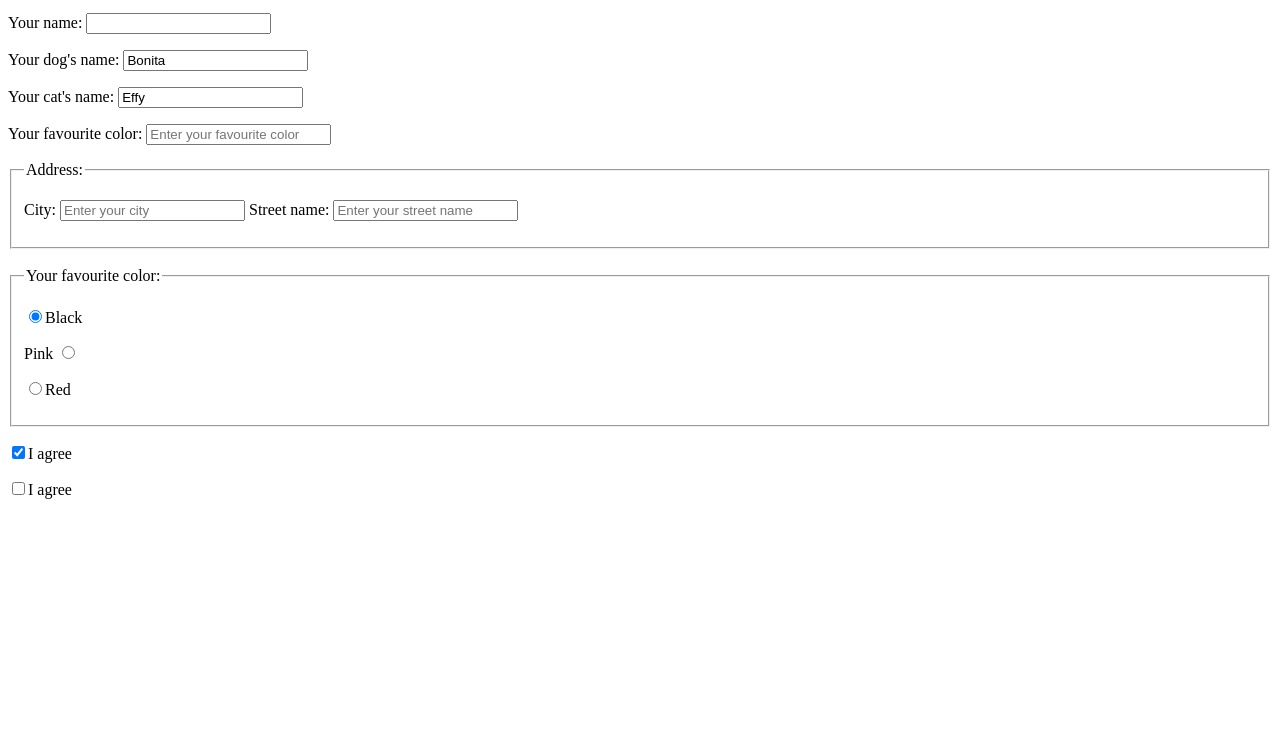
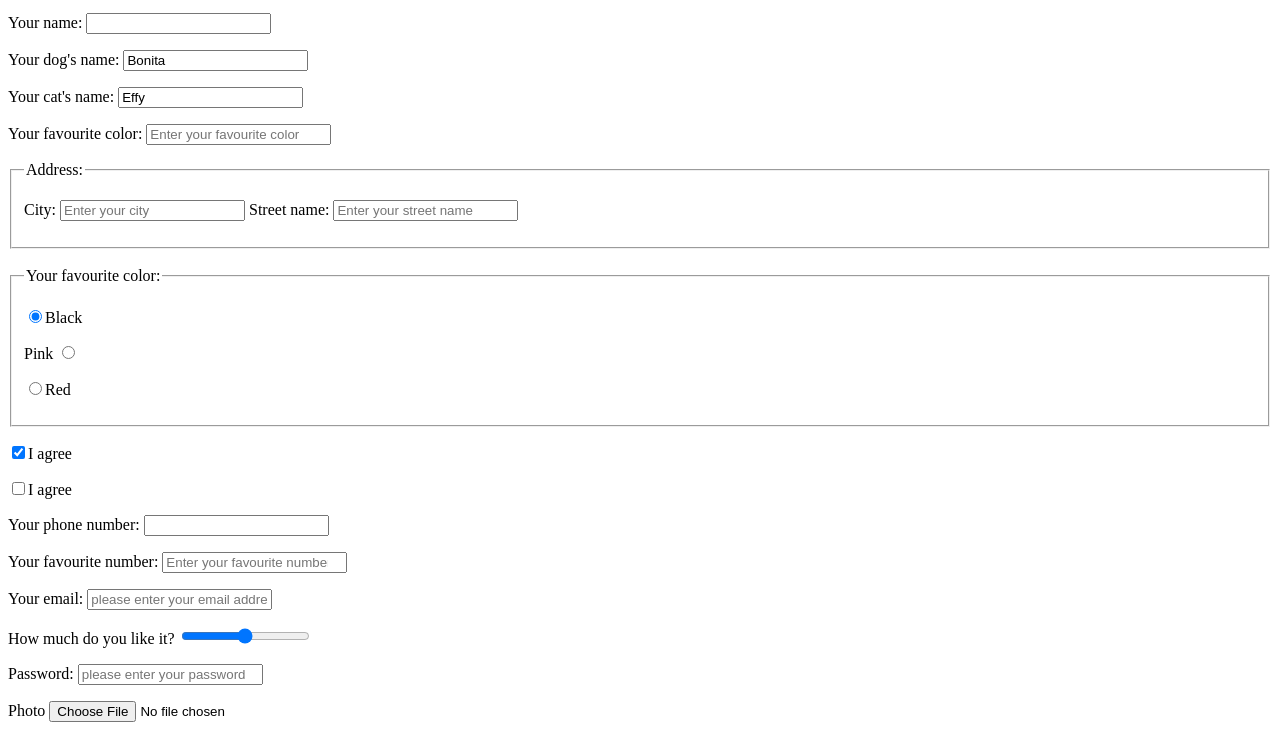
Before and after one commit to AnnaSmierzchala/form, a plain HTML site: page index.html in a window 1280 px wide. Shown: the part 104-842 px from the top of the page. Before the commit the page ends 800 px from the top, so only its background shows below. Drawn offline with Linux system fonts and the light colour scheme.

Commit message:
use input types: number, tel, range, password, email, file

```diff
--- a/index.html
+++ b/index.html
@@ -95,6 +95,44 @@
     </label>
 </p>
 
+<p>
+    <label>Your phone number:
+        <input id="phoneNumber" name="phoneNumber" type="tel">
+    </label>
+</p>
+
+<p>
+<label>Your favourite number:
+    <input id="favouriteNumber" placeholder="Enter your favourite number" name="favouriteNumber" type="number">
+</label>
+</p>
+
+
+
+<p>
+    <label>Your email:
+        <input id="email" name="email" placeholder="please enter your email address" type="email">
+    </label>
+</p>
+
+<p>
+    <label>How much do you like it?
+        <input class="form__item range--js" id="range" name="range" type="range" min="0" max="100" step="25">
+    </label>
+</p>
+
+<p>
+    <label>Password:
+        <input name="password" id="password" placeholder="please enter your password" type="password">
+    </label>
+</p>
+
+<p>
+    <label>Photo
+        <input type="file" name="photo" id="photo">
+    </label>
+</p>
+
         </form>
     </main>
 
```
